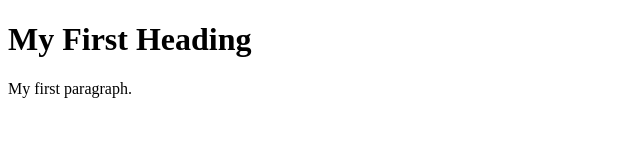
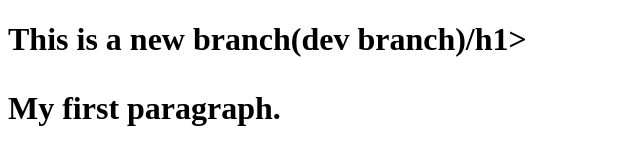
Before and after one commit to Chandrakanta7377/CI-CD, a plain HTML site: page index.html in a window 1280 px wide. Shown: the whole page, without its empty margins (0-640 px from the left). Drawn offline with Linux system fonts and the light colour scheme.

Commit message:
Update index.html

```diff
--- a/index.html
+++ b/index.html
@@ -2,7 +2,7 @@
 <html>
 <body>
 
-<h1>My First Heading</h1>
+<h1>This is a new branch(dev branch)/h1>
 
 <p>My first paragraph.</p>
 
```
